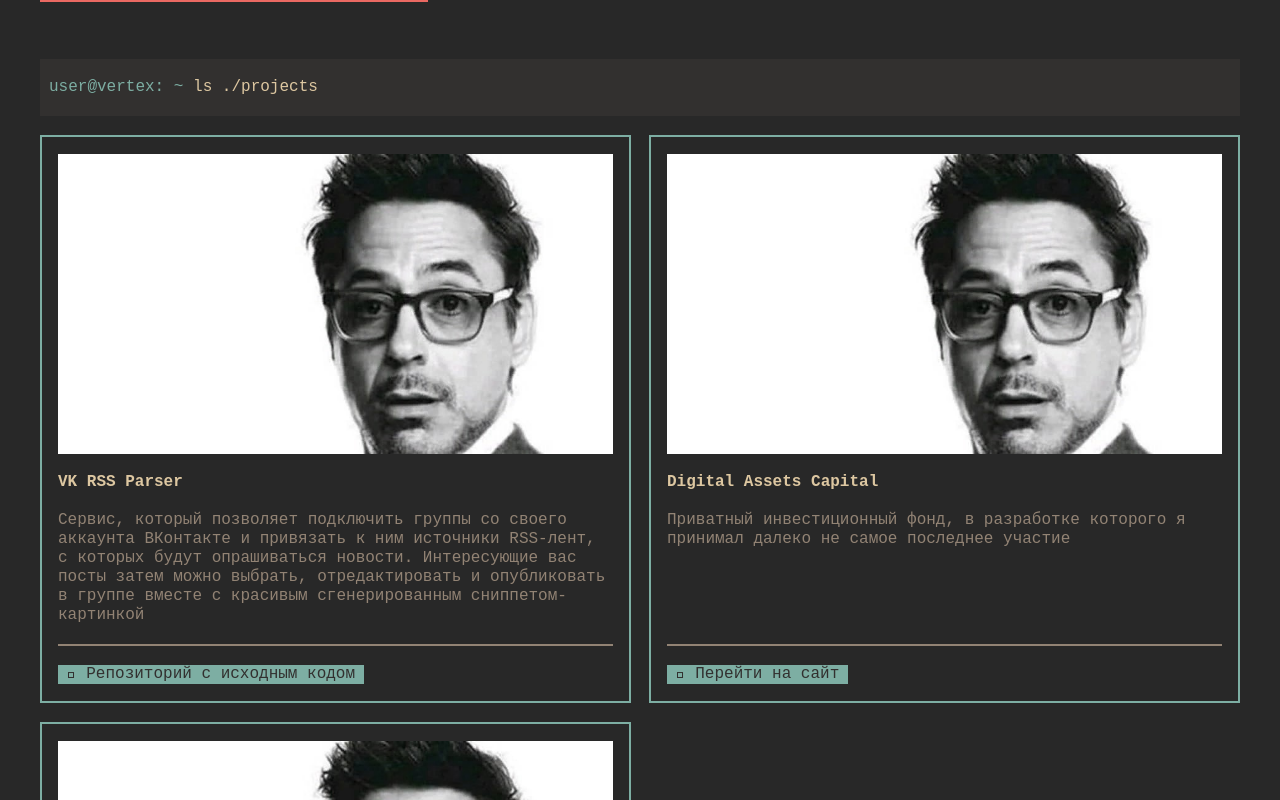
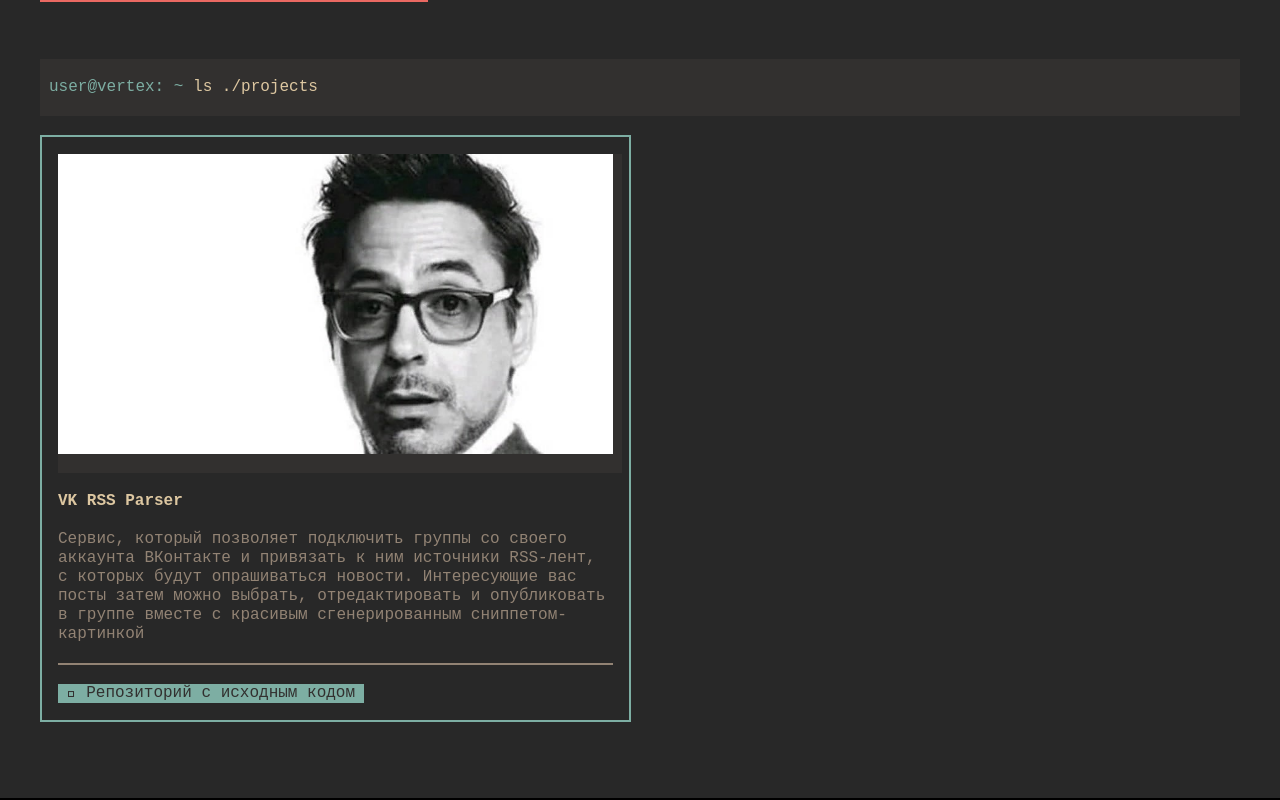
Before and after one commit to vertexofvortex/vertexofvortex.github.io, a React (Vite) app: page / in a window 1280 px wide. Shown: the part 1120-1920 px from the top of the page. Built offline with nearby package versions, Linux system fonts and the light colour scheme.

Commit message:
✨ Page contents are now hosted in static folder

```diff
--- a/package.json
+++ b/package.json
@@ -11,6 +11,7 @@
     "preview": "vite preview"
   },
   "dependencies": {
+    "axios": "^1.4.0",
     "react": "^18.2.0",
     "react-dom": "^18.2.0",
     "react-router-dom": "^6.11.1",
--- /dev/null
+++ b/public/content/projects.json
@@ -0,0 +1,13 @@
+[
+  {
+    "pictureUrl": "/pictures/mock.jpg",
+    "title": "VK RSS Parser",
+    "description": "Сервис, который позволяет подключить группы со своего аккаунта ВКонтакте и привязать к ним источники RSS-лент, с которых будут опрашиваться новости. Интересующие вас посты затем можно выбрать, отредактировать и опубликовать в группе вместе с красивым сгенерированным сниппетом-картинкой",
+    "buttons": [
+      {
+        "href": "/projects",
+        "text": "\udb80\udea2 Репозиторий с исходным кодом"
+      }
+    ]
+  }
+]
--- a/src/components/NeofetchBlock/NeofetchBlock.module.scss
+++ b/src/components/NeofetchBlock/NeofetchBlock.module.scss
@@ -8,7 +8,7 @@
         .logo {
             width: 400px;
             height: 400px;
-            // background-image: url("/me.jpg");
+            background-image: url("/me.jpg");
             background-size: cover;
             background-position: center center;
         }
--- a/src/components/ProjectCard/ProjectCard.module.scss
+++ b/src/components/ProjectCard/ProjectCard.module.scss
@@ -7,9 +7,12 @@
   @include paddingsFullEqual;
 
   .picture {
-    height: 300px;
+    height: calc(300px + var(--sv));
+    width: calc(100% + var(--sh));
     overflow: hidden;
     margin-bottom: var(--sv);
+    border-right: var(--sh) solid var(--vim-StatusLineBg);
+    border-bottom: var(--sv) solid var(--vim-StatusLineBg);
 
     img {
       width: 100%;
--- a/src/components/ProjectCard/ProjectCard.tsx
+++ b/src/components/ProjectCard/ProjectCard.tsx
@@ -1,24 +1,12 @@
-import { ReactNode } from "react";
 import s from "./ProjectCard.module.scss";
-
-interface Props {
-  pictureUrl: string;
-  title: string;
-  description: string;
-  buttons: Array<{
-    className: string;
-    icon: ReactNode;
-    href: string;
-    text: ReactNode;
-  }>;
-}
+import { IProject } from "../../models";
 
 export function ProjectCard({
   pictureUrl,
   title,
   description,
   buttons,
-}: Props) {
+}: IProject) {
   return (
     <div className={s.card}>
       <div className={s.picture}>
@@ -30,8 +18,8 @@ export function ProjectCard({
       <div className={s.description}>{description}</div>
       <div className={s.buttons}>
         {buttons.map((button, key) => (
-          <a href={button.href} className={button.className} key={key}>
-            {button.icon} {button.text}
+          <a href={button.href} className={"button-link blue"} key={key}>
+            {button.text}
           </a>
         ))}
       </div>
--- a/src/components/ProjectsBlock/ProjectsBlock.tsx
+++ b/src/components/ProjectsBlock/ProjectsBlock.tsx
@@ -1,11 +1,15 @@
 import { ProjectCard } from "..";
+import { IProject } from "../../models";
 import s from "./ProjectsBlock.module.scss";
 
 interface Props {
+  data: IProject[];
   onlyFeatured?: boolean;
 }
 
-export function ProjectsBlock({ onlyFeatured }: Props) {
+export function ProjectsBlock({ data, onlyFeatured }: Props) {
+  console.log(data);
+
   return (
     <>
       {onlyFeatured && (
@@ -15,16 +19,18 @@ export function ProjectsBlock({ onlyFeatured }: Props) {
             ls ./projects
           </div>
           <div className={s.out}>
-            <ProjectCard
+            {data.map((project, key) => (
+              <ProjectCard {...project} key={key} />
+            ))}
+            {/* <ProjectCard
               pictureUrl="/pictures/mock.jpg"
               title="VK RSS Parser"
               description="Сервис, который позволяет подключить группы со своего аккаунта ВКонтакте и привязать к ним источники RSS-лент, с которых будут опрашиваться новости. Интересующие вас посты затем можно выбрать, отредактировать и опубликовать в группе вместе с красивым сгенерированным сниппетом-картинкой"
               buttons={[
                 {
                   className: "button-link blue",
-                  icon: `\udb80\udea2`,
                   href: "",
-                  text: "Репозиторий с исходным кодом",
+                  text: "\udb80\udea2 Репозиторий с исходным кодом",
                 },
               ]}
             />
@@ -35,9 +41,8 @@ export function ProjectsBlock({ onlyFeatured }: Props) {
               buttons={[
                 {
                   className: "button-link blue",
-                  icon: `\udb81\udd9f`,
                   href: "",
-                  text: "Перейти на сайт",
+                  text: "\udb81\udd9f Перейти на сайт",
                 },
               ]}
             />
@@ -48,12 +53,11 @@ export function ProjectsBlock({ onlyFeatured }: Props) {
               buttons={[
                 {
                   className: "button-link blue",
-                  icon: `\udb81\udd9f`,
                   href: "https://project-armor.io/main",
-                  text: "Перейти на сайт",
+                  text: "\udb81\udd9f Перейти на сайт",
                 },
               ]}
-            />
+            /> */}
           </div>
         </div>
       )}
--- /dev/null
+++ b/src/models.ts
@@ -0,0 +1,16 @@
+import { ReactNode } from "react";
+
+export interface IProject {
+  pictureUrl: string;
+  title: string;
+  description: string;
+  buttons: Array<{
+    className: string;
+    href: string;
+    text: ReactNode;
+  }>;
+}
+
+export interface IContent {
+  projects: IProject[];
+}
--- a/src/router.tsx
+++ b/src/router.tsx
@@ -1,6 +1,7 @@
 import { Suspense, lazy } from "react";
 import { Navigate, createBrowserRouter } from "react-router-dom";
 import Root from "./routes/root/root";
+import { loadContent } from "./routes/main/main.loader";
 
 const Main = lazy(() => import("./routes/main/main"));
 const Projects = lazy(() => import("./routes/projects/projects"));
@@ -18,6 +19,7 @@ export const router = createBrowserRouter([
             <Main />
           </Suspense>
         ),
+        loader: loadContent,
       },
       {
         path: "main",
--- /dev/null
+++ b/src/routes/main/main.loader.ts
@@ -0,0 +1,12 @@
+import axios, { AxiosResponse } from "axios";
+import { IProject } from "../../models";
+
+export const loadContent = async (): Promise<any> => {
+  const projects: AxiosResponse<IProject[]> = await axios.get(
+    "/content/projects.json"
+  );
+
+  return {
+    projects: projects.data,
+  };
+};
--- a/src/routes/main/main.tsx
+++ b/src/routes/main/main.tsx
@@ -1,3 +1,4 @@
+import { useLoaderData } from "react-router";
 import {
   MainContent,
   NeofetchBlock,
@@ -5,14 +6,17 @@ import {
   SkillsBlock,
   WhoamiBlock,
 } from "../../components";
+import { IContent } from "../../models";
 
 function Main() {
+  const content = useLoaderData() as IContent;
+
   return (
     <MainContent>
       <NeofetchBlock />
       <WhoamiBlock />
       <SkillsBlock />
-      <ProjectsBlock onlyFeatured />
+      <ProjectsBlock data={content.projects} onlyFeatured />
     </MainContent>
   );
 }
```
Also changed, not shown: 1 other file (tests, documents, lock files or other folders).
